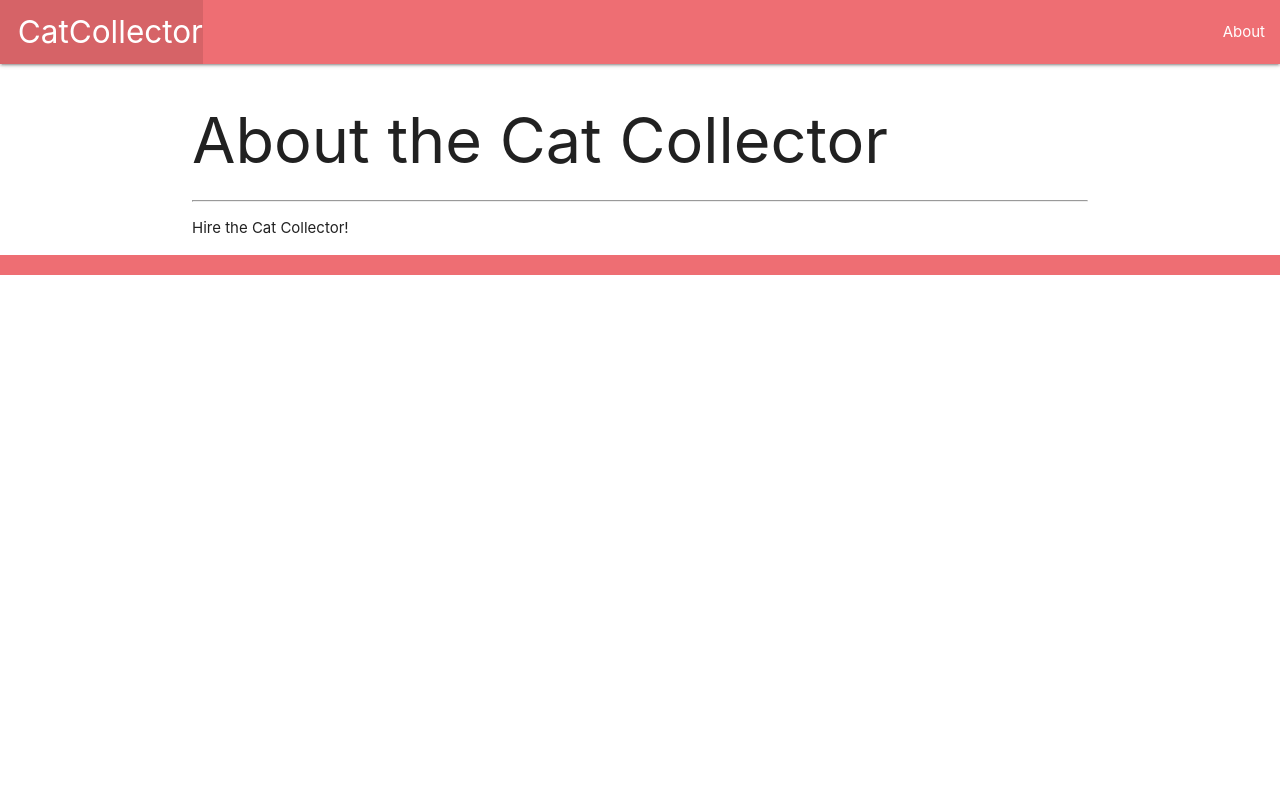
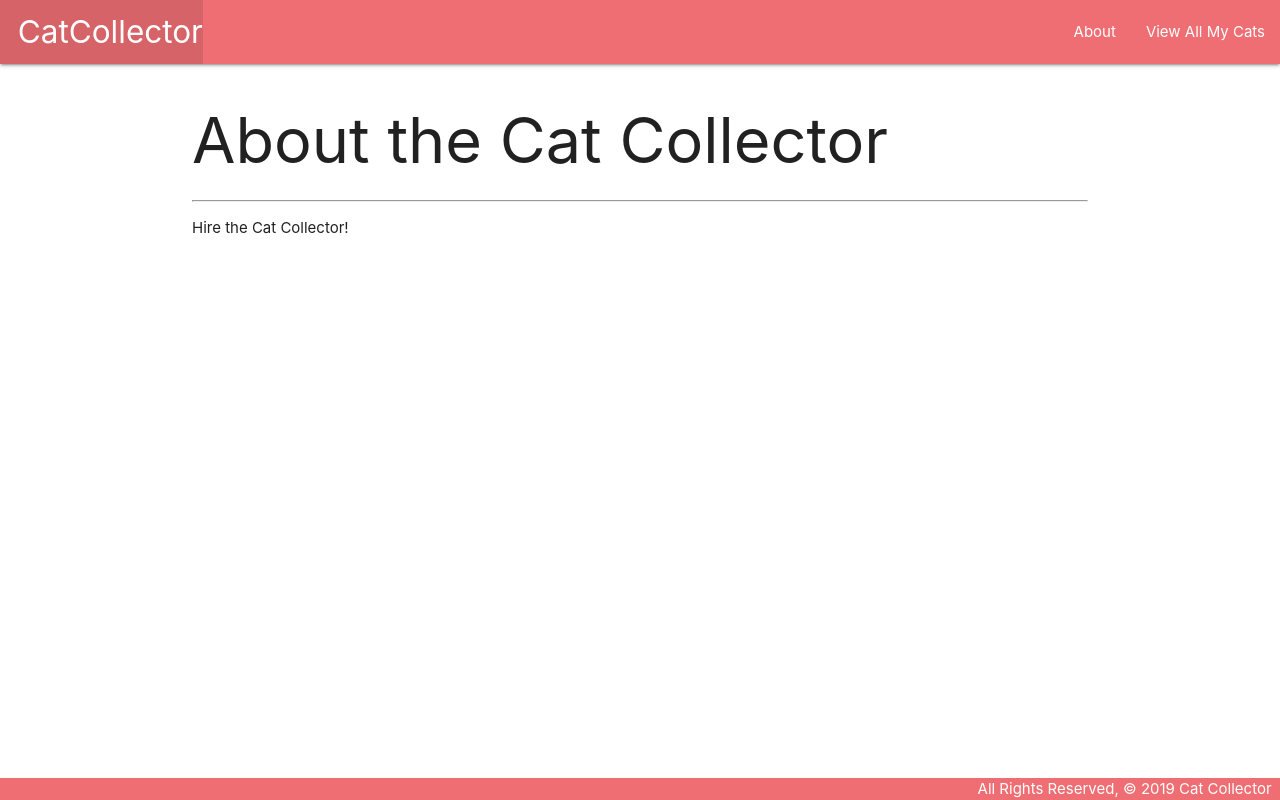
Before and after one commit to emilydrakesmith/ga-cat-collector, a Django app: page /about/ in a window 1280 px wide. Run offline with Django 3.2, Linux system fonts and the light colour scheme.

Commit message:
add cat index

```diff
--- /dev/null
+++ b/main_app/static/css/style.css
@@ -0,0 +1,14 @@
+body {
+  display: flex;
+  min-height: 100vh;
+  flex-direction: column;
+}
+
+main {
+  flex: 1 0 auto;
+}
+
+footer.page-footer {
+  padding-top: 0;
+  text-align: right;
+}
--- a/main_app/templates/base.html
+++ b/main_app/templates/base.html
@@ -1,3 +1,5 @@
+{% load static %}
+
 <!DOCTYPE html>
 <html lang="en">
 <head>
@@ -6,6 +8,7 @@
   <meta http-equiv="X-UA-Compatible" content="ie=edge">
   <title>Cat Collector</title>
   <link rel="stylesheet" href="https://cdnjs.cloudflare.com/ajax/libs/materialize/1.0.0/css/materialize.min.css">
+  <link rel="stylesheet" type="text/css" href="{% static 'css/style.css' %}">
 </head>
 <body>
   <header class="navbar-fixed">
@@ -16,6 +19,7 @@
         </ul>
         <ul class="right">
           <li><a href="/about">About</a></li>
+          <li><a href="/cats">View All My Cats</a></li>
         </ul>
       </div>
     </nav>
--- a/main_app/urls.py
+++ b/main_app/urls.py
@@ -3,5 +3,6 @@
 
 urlpatterns = [
   path('', views.home, name='home'),
-  path('about/', views.about, name='about')
+  path('about/', views.about, name='about'),
+  path('cats/', views.cats_index, name='index')
 ]
--- a/main_app/views.py
+++ b/main_app/views.py
@@ -1,5 +1,21 @@
 from django.shortcuts import render
 from django.http import HttpResponse
+
+class Cat:
+  def __init__(self, name, breed, description, age):
+    self.name = name
+    self.breed = breed
+    self.description = description
+    self.age = age
+
+cats = [
+  Cat('Lolo', 'tabby', 'foul little demon', 3),
+  Cat('Sachi', 'tortoise shell', 'diluted tortoise shell', 0),
+  Cat('Raven', 'black tripod', '3 legged cat', 4)
+]
+
+def cats_index(request):
+  return render(request, 'cats/index.html', {'cats': cats})
 
 # Create your views here.
 def home(request):
```
Also changed, not shown: main_app/templates/cats/index.html (added, +21 -0 lines).
